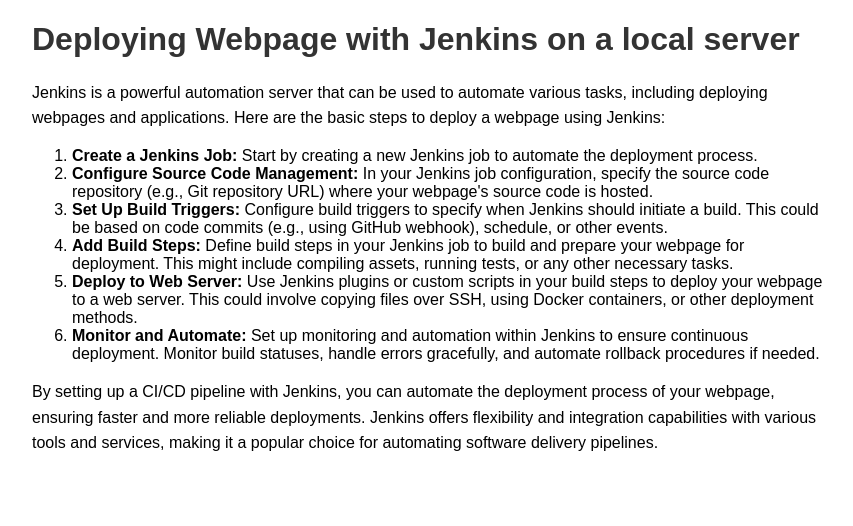
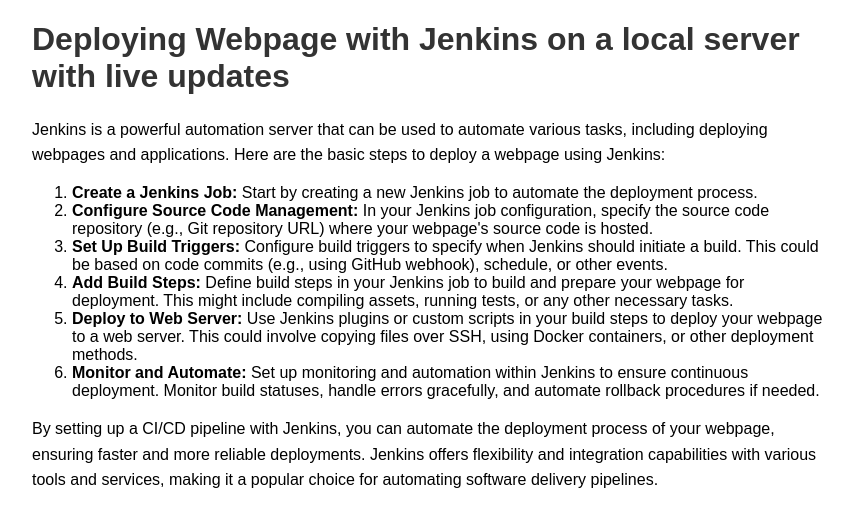
Before and after one commit to NIKHILSAWANT07/Nikhil-Sawant, a plain HTML site: page index.html in a window 1280 px wide. Shown: the whole page, without its empty margins (208-1061 px from the left). Drawn offline with Linux system fonts and the light colour scheme.

Commit message:
Update index.html

```diff
--- a/index.html
+++ b/index.html
@@ -23,7 +23,7 @@
 </head>
 <body>
     <div class="content">
-        <h1>Deploying Webpage with Jenkins on a local server</h1>
+        <h1>Deploying Webpage with Jenkins on a local server with live updates</h1>
         <p>Jenkins is a powerful automation server that can be used to automate various tasks, including deploying webpages and applications. Here are the basic steps to deploy a webpage using Jenkins:</p>
 
         <ol>
```
